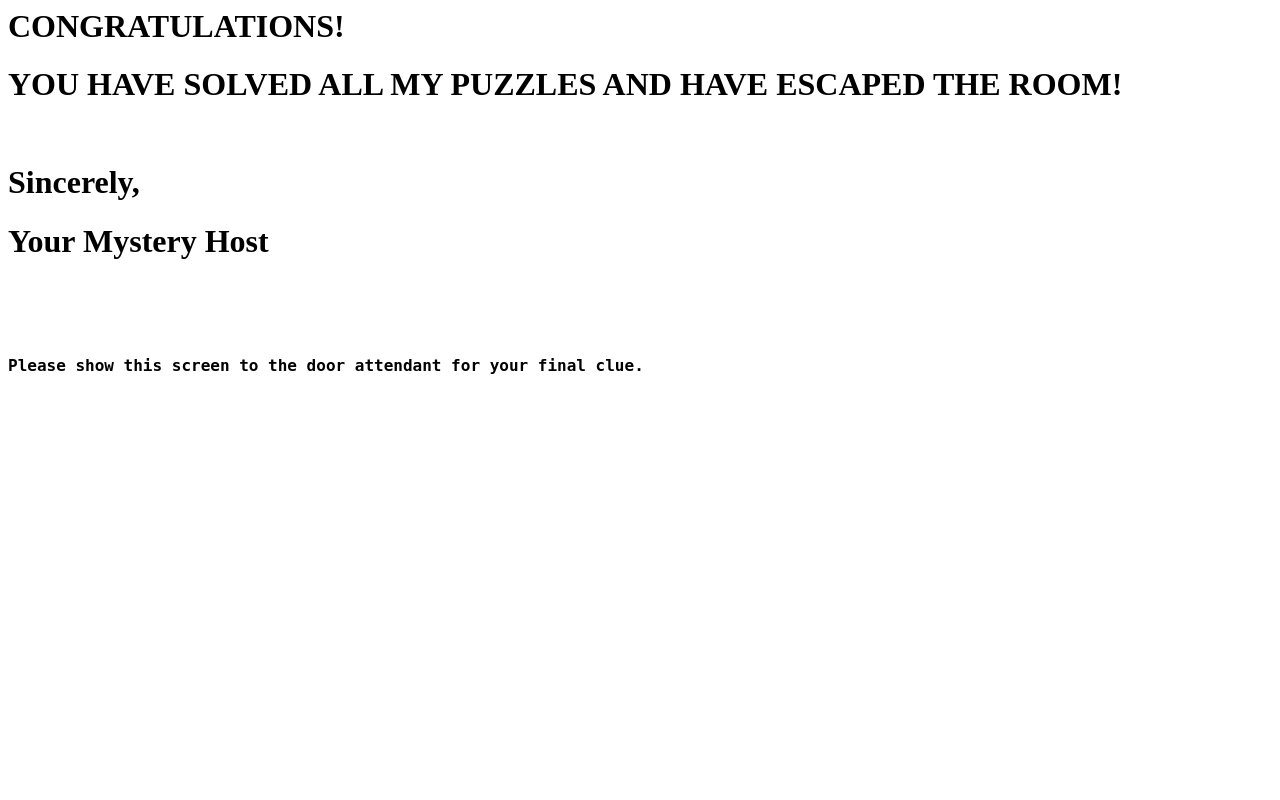
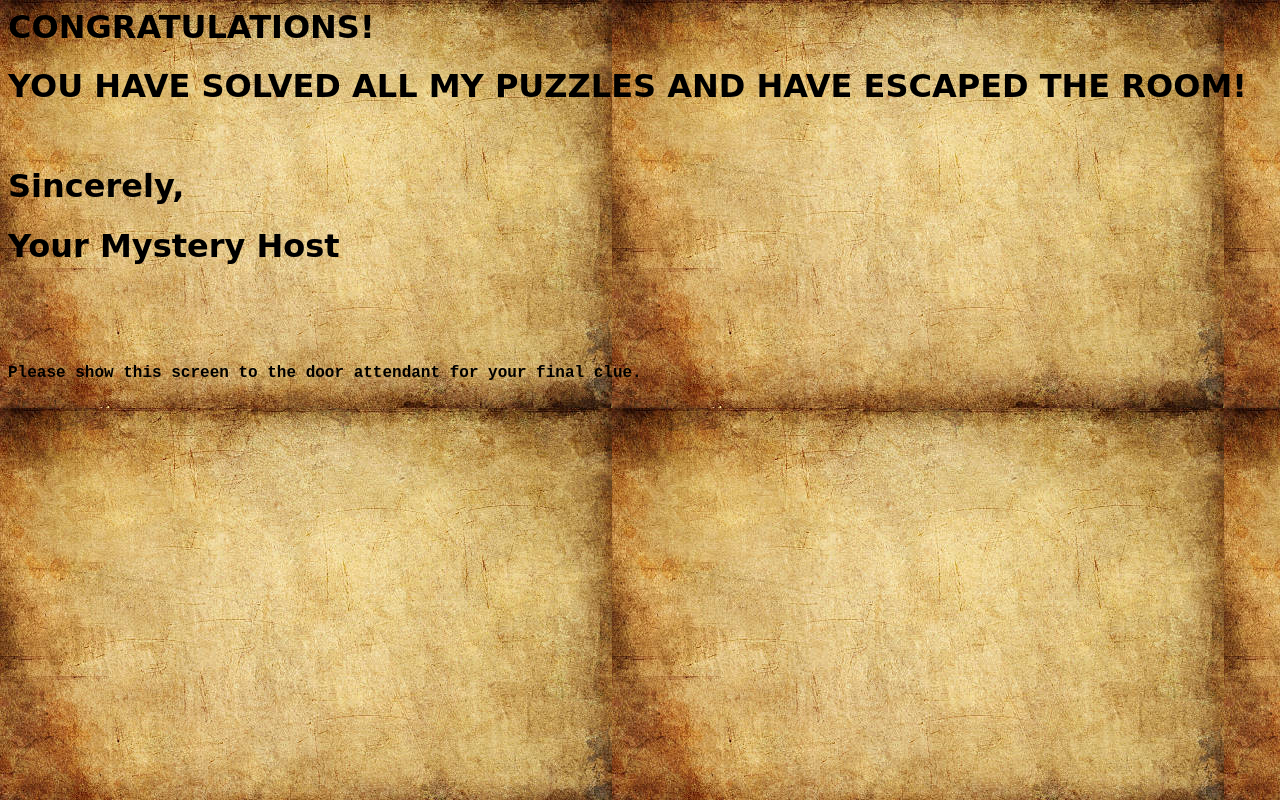
Before and after one commit to carlsonkellie/escaped, a plain HTML site: page index.html in a window 1280 px wide. Drawn offline with Linux system fonts and the light colour scheme.

Commit message:
Update index.html

```diff
--- a/index.html
+++ b/index.html
@@ -1,5 +1,5 @@
 <html>
-<body style="font-family:'cursive'">
+<body style="font-family:cursive" background="parchment.jpg">
   <h1> CONGRATULATIONS!</h1>
   <h1> YOU HAVE SOLVED ALL MY PUZZLES AND HAVE ESCAPED THE ROOM! </h1>
 
@@ -10,7 +10,7 @@
 
 </br></br></br>
 
-<h4 style="font-family: 'monospace','sans-serif';"> Please show this screen to the door attendant for your final clue. <h4>
+<h4 style="font-family: monospace,sans-serif;"> Please show this screen to the door attendant for your final clue. <h4>
 
 </body>
 </html>
```
